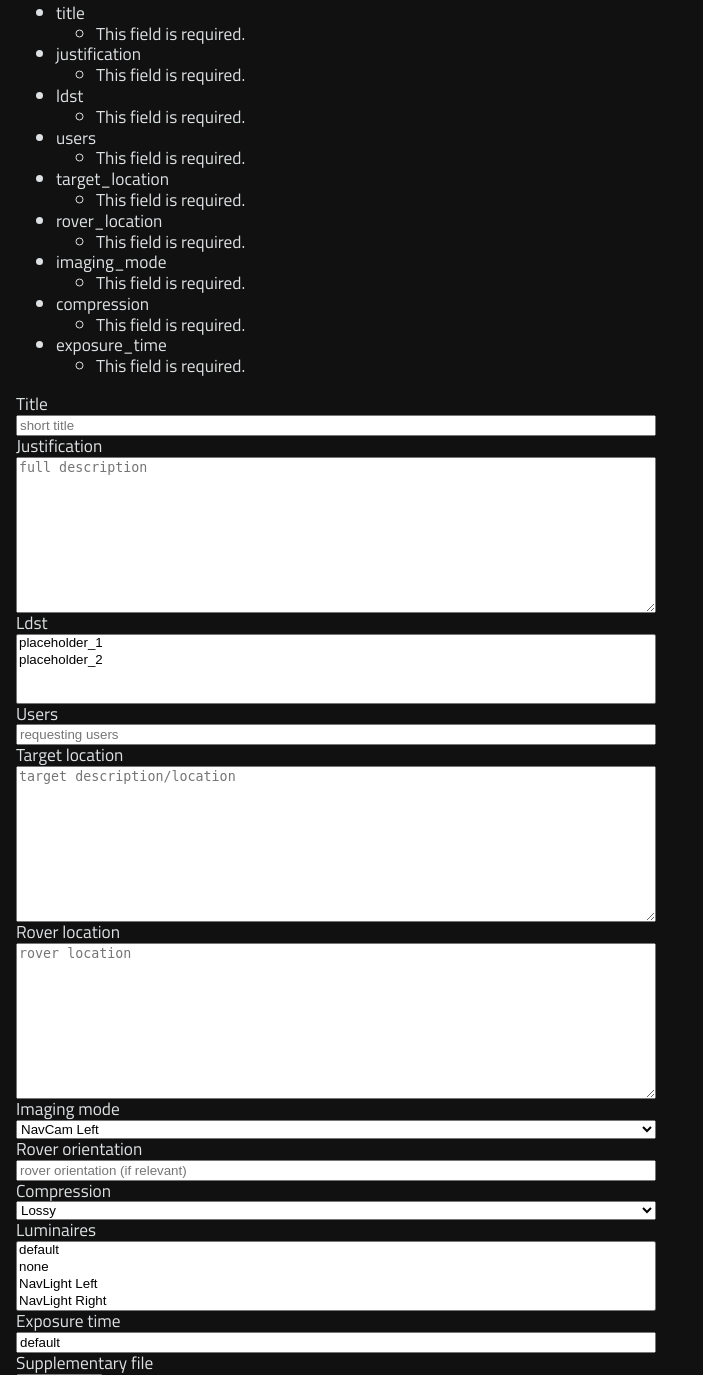
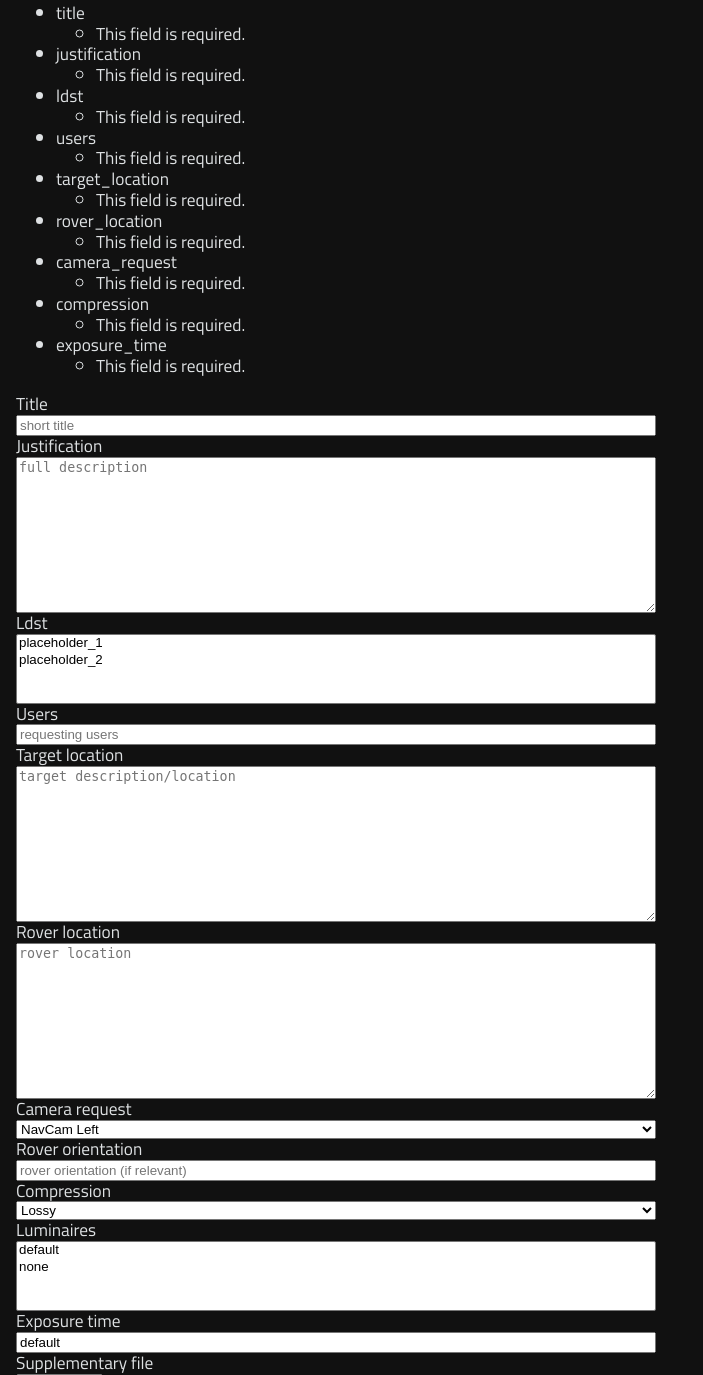
Before and after one commit to MillionConcepts/viper-vis-orchestrator, a Django app: page /submitrequest in a window 1280 px wide. Shown: the part 128-1503 px from the top of the page, without its empty margins (0-703 px from the left). Run offline with Django 4.2, Linux system fonts and the light colour scheme.

Commit message:
make forms baseline compatible with new ImageRequest/ImageRecord structure/relations

```diff
--- a/viper_orchestrator/visintent/tracking/forms.py
+++ b/viper_orchestrator/visintent/tracking/forms.py
@@ -6,6 +6,7 @@ from cytoolz import keyfilter
 from django import forms
 from django.core.exceptions import ValidationError
 from sqlalchemy import select
+from sqlalchemy.orm import DeclarativeBase
 
 from viper_orchestrator.db import OSession
 from viper_orchestrator.visintent.tracking.tables import (
@@ -17,10 +18,22 @@ from viper_orchestrator.visintent.visintent.settings import (
     MEDIA_URL,
 )
 from vipersci.vis.db.image_requests import ImageRequest
+from vipersci.vis.db.light_records import luminaire_names
 
 
 class BadURLError(ValueError):
     pass
+
+
+def image_request_capturesets():
+    with OSession() as session:
+        requests = session.scalars(select(ImageRequest)).all()
+    capture_sets = {}
+    for request in requests:
+        capture_sets[request.id] = set(
+            map(lambda i: i.capture_id, request.image_records)
+        )
+    return capture_sets
 
 
 class RequestForm(forms.Form):
@@ -83,11 +96,11 @@ class RequestForm(forms.Form):
         return filepath.name, file_url
 
     @classmethod
-    def from_request_id(cls, request_id):
+    def from_request_id(cls, id):
         with OSession() as session:
             # noinspection PyTypeChecker
             selector = select(ImageRequest).where(
-                ImageRequest.request_id == request_id
+                ImageRequest.id == id
             )
             request = session.scalars(selector).one()
             return cls(capture_id=request.capture_id, image_request=request)
@@ -96,7 +109,7 @@ class RequestForm(forms.Form):
     def from_capture_id(cls, capture_id):
         request_id = None
         cset = set(map(int, str(capture_id).split(",")))
-        for rid, cids in ImageRequest.capturesets().items():
+        for rid, cids in image_request_capturesets().items():
             if cids == cset:
                 return cls.from_request_id(request_id)
             elif not cset.isdisjoint(cids):
@@ -174,10 +187,10 @@ class RequestForm(forms.Form):
             {"placeholder": "rover location", "id": "rover-location"}
         ),
     )
-    imaging_mode = forms.ChoiceField(
+    camera_request = forms.ChoiceField(
         required=True,
         widget=forms.Select(
-            attrs={"value": "navcam_left", "id": "imaging-mode"}
+            attrs={"value": "navcam_left", "id": "camera-request"}
         ),
         choices=[
             ("navcam_left", "NavCam Left"),
@@ -206,8 +219,8 @@ class RequestForm(forms.Form):
     compression = forms.ChoiceField(
         required=True,
         widget=forms.Select(attrs={"id": "compression-request"}),
-        initial="Lossy",
-        choices=[("Lossy", "Lossy"), ("Lossless", "Lossless")],
+        initial="LOSSY",
+        choices=[("LOSSY", "Lossy"), ("LOSSLESS", "Lossless")],
     )
     # TODO: the following fields will be hidden by js for non-pano images
     luminaires = forms.MultipleChoiceField(
@@ -218,14 +231,7 @@ class RequestForm(forms.Form):
         choices=[
             ("default", "default"),
             ("none", "none"),
-            ("navlight_left", "NavLight Left"),
-            ("navlight_right", "NavLight Right"),
-            ("hazlight_front_left", "HazLight Front Left"),
-            ("hazlight_front_right", "HazLight Front Right"),
-            ("hazlight_right_side", "HazLight Right Side"),
-            ("hazlight_left_side", "HazLight Left Side"),
-            ("hazlight_back_left", "HazLight Back Left"),
-            ("hazlight_back_right", "HazLight Back Right"),
+            *((k, v) for k, v in luminaire_names.items())
         ],
     )
     # Note that django checkboxinput widgets must have required=False to allow
@@ -295,13 +301,40 @@ class RequestForm(forms.Form):
         self.request_time = dt.datetime.now()
         return self.cleaned_data
 
+    def reformat_camera_request(self):
+        """
+        reformat camera request as expressed in the user interface into
+        imaging mode/camera type/hazcam seq as desired by the ImageRequest
+        table
+        """
+        # note that only aftcams/navcams have image_mode
+        request = self.cleaned_data['camera_request']
+        self.camera_type = request.split("_")[0].upper()
+        if request == 'hazcam_any':
+            self.generalities = ('Any',)
+            self.hazcams = ()
+        elif 'hazcam' in request:
+            self.hazcams = self.cleaned_data['camera_request']
+        elif request == 'navcam_panoramic_sequence':
+            self.image_mode = 'PANORAMA'
+        # note that AftCams and NavCams use left/right, not port/starboard
+        elif 'left' in request:
+            self.image_mode = 'LEFT'
+        elif 'right' in request:
+            self.image_mode = 'RIGHT'
+        elif 'stereo' in request:
+            self.image_mode = 'STEREO'
+
     # this is actually an optional set of integers, but, in form submission, we
     # retain / parse it as a string for UI reasons. TODO, maybe: clean that up.
     capture_id: Optional[str] = None
     product_ids: Optional[set[str]] = None
-    request_id: Optional[int] = None
+    id: Optional[int] = None
     request_time: Optional[dt.datetime] = None
     table_class = ImageRequest
+    image_mode = None
+    camera_type = None
+    hazcams = None
 
 
 class AlreadyLosslessError(ValidationError):
--- a/viper_orchestrator/visintent/tracking/templates/image_request.html
+++ b/viper_orchestrator/visintent/tracking/templates/image_request.html
@@ -47,21 +47,21 @@
     </div>
 </form>
 <script>
-    const imagingMode = document.getElementById('imaging-mode');
+    const cameraRequest = document.getElementById('camera-request');
     const needs360 = document.getElementById('need-360');
     const panoOnlyInputs = document.getElementsByClassName('pano-only');
     const sliceInputs = document.getElementsByClassName('slice-field');
     const togglePanoVisibility = function() {
-        const display = (imagingMode.value === 'navcam_panoramic_sequence') ? 'block' : 'none';
+        const display = (cameraRequest.value === 'navcam_panoramic_sequence') ? 'block' : 'none';
         Array.from(panoOnlyInputs).forEach((input) => {input.style.display = display})
     };
     const toggleSliceVisibility = function() {
-        const pano = imagingMode.value === 'navcam_panoramic_sequence'
+        const pano = cameraRequest.value === 'navcam_panoramic_sequence'
         const slice = needs360.checked === false
         const display = pano && slice ? 'block' : 'none'
         Array.from(sliceInputs).forEach((input) => {input.style.display = display})
     };
-    imagingMode.addEventListener('change', togglePanoVisibility);
+    cameraRequest.addEventListener('change', togglePanoVisibility);
     needs360.addEventListener('change', toggleSliceVisibility);
     document.addEventListener("DOMContentLoaded", togglePanoVisibility)
     document.addEventListener("DOMContentLoaded", toggleSliceVisibility)
--- a/viper_orchestrator/visintent/tracking/templates/layouts/request_table_row.html
+++ b/viper_orchestrator/visintent/tracking/templates/layouts/request_table_row.html
@@ -2,7 +2,7 @@
             <td><a href={{ record.view_url }}>{{ record.title }}</a></td>
             <td>{{ record.request_time }}</td>
             <td>
-                <form method="GET" action="/assigncaptures">
+                <form method="GET" action="/assign_records_from_capture_id">
                 <label for="capture-input-{{ record.request_id }}">
                     <input id="capture-input-{{ record.request_id }}"
                            type="text"
--- a/viper_orchestrator/visintent/tracking/templates/request_view.html
+++ b/viper_orchestrator/visintent/tracking/templates/request_view.html
@@ -14,8 +14,8 @@
         </label>
     {% else %}
         <h3>viewing image request  <a href="/imagerequest?request_id={{ form.request_id }}">edit</a></h3>
-        <label for="hidden-request-id-input">
-            <input type="number" style="display: none;" id="hidden-request-id-input" name="request_id" value={{ form.request_id }}>
+        <label for="hidden-id-input">
+            <input type="number" style="display: none;" id="hidden-id-input" name="request_id" value={{ form.request_id }}>
         </label>
     {% endif %}
     {% for field in form %}
--- a/viper_orchestrator/visintent/tracking/urls.py
+++ b/viper_orchestrator/visintent/tracking/urls.py
@@ -10,7 +10,7 @@ urlpatterns = [
     path('success', views.requestsuccess, name='success'),
     path('imagelist', views.imagelist, name='imagelist'),
     path('requestlist', views.requestlist, name='requestlist'),
-    path('assigncaptures', views.assigncaptures, name='assigncaptures'),
+    path('assign_records_from_capture_id', views.assign_records_from_capture_id, name='assign_records_from_capture_id'),
     path('plrequest', views.plrequest, name='plrequest'),
     path('submitplrequest', views.submitplrequest, name='submitplrequest'),
     path('pllist', views.pllist, name='protectedlist'),
--- a/viper_orchestrator/visintent/tracking/views.py
+++ b/viper_orchestrator/visintent/tracking/views.py
@@ -250,14 +250,14 @@ def imagelist(request):
 
 
 @never_cache
-def assigncaptures(request):
+def assign_records_from_capture_id(request):
     """(re)assign capture ids to an image request"""
     # TODO: better error messages
-    cid = request.GET["capture-id"]
-    cid = None if cid.lower() in ("none", "") else cid
-    if cid is not None:
+    cids = request.GET["capture-id"]
+    cids = None if cids.lower() in ("none", "") else cids
+    if cids is not None:
         try:
-            cid = cid.replace(" ", "").strip(",")
+            cids = tuple(map(int, cids.replace(" ", "").strip(",").split(",")))
         except (ValueError, AttributeError, TypeError):
             return HttpResponse(
                 "capture id(s) must be 'none' (case-insensitive), blank, a "
@@ -267,13 +267,20 @@ def assigncaptures(request):
     with OSession() as session:
         # noinspection PyTypeChecker
         selector = select(ImageRequest).where(
-            request.GET["request-id"] == ImageRequest.request_id
+            request.GET["id"] == ImageRequest.id
         )
         image_request = session.scalars(selector).one()
-        if image_request.capture_id == cid:
+        records = []
+        for cid in cids:
+            selector = select(ImageRecord).where(cid == ImageRecord.capture_id)
+            records += session.scalars(selector).all()
+        if (
+            set(map(lambda i: i.id, records))
+            == set(map(lambda i: i.id, image_request.image_records))
+        ):
             return redirect("/requestlist")
         try:
-            image_request.capture_id = cid
+            image_request.image_records = records
             image_request.request_time = dt.datetime.now()
         except ValueError as ve:
             return HttpResponse(str(ve))
```
Also changed, not shown: viper_orchestrator/tests/generate_image_db.py (+1 -1 lines), viper_orchestrator/tests/generate_test_django_forms.py (+14 -10 lines).
